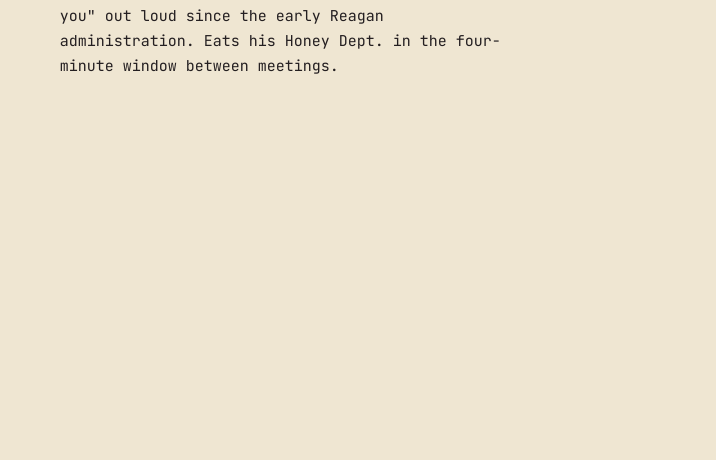
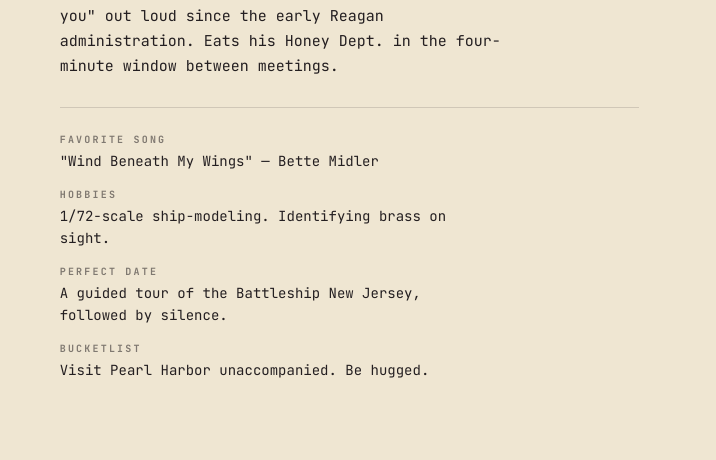
Before and after one commit to steven94c-glitch/honey-dept-deck, a plain HTML site: page index.html in a window 1280 px wide. Shown: the part 7154-7614 px from the top of the page, 564-1280 px from the left. Drawn offline with Linux system fonts and the light colour scheme.

Commit message:
Add dating-profile fields (Song / Hobbies / Perfect Date / Bucketlist) to all 14 characters
Co-Authored-By: Claude Opus 4.7 (1M context) <noreply@anthropic.com>

```diff
--- a/index.html
+++ b/index.html
@@ -375,6 +375,28 @@
     margin: 0 0 16px;
     max-width: 50ch;
   }
+  /* dating-profile field list */
+  .dating-profile {
+    margin: 28px 0 0;
+    padding: 24px 0 0;
+    border-top: 1px solid rgba(36, 31, 33, 0.15);
+    font-family: var(--mono);
+  }
+  .dating-profile dt {
+    font-size: 10px;
+    font-weight: 700;
+    letter-spacing: .22em;
+    text-transform: uppercase;
+    margin: 14px 0 4px;
+    opacity: .55;
+  }
+  .dating-profile dt:first-child { margin-top: 0; }
+  .dating-profile dd {
+    margin: 0;
+    font-size: 14px;
+    line-height: 1.55;
+    max-width: 50ch;
+  }
 
   .synopses {
     display: grid;
@@ -713,6 +735,12 @@
       <h4>Bio</h4>
       <p>35-year career. Two combat tours. A chest you can read.</p>
       <p>Spends Sunday afternoons assembling 1/72-scale model frigates with tweezers. Hasn't said "I love you" out loud since the early Reagan administration. Eats his Honey Dept. in the four-minute window between meetings.</p>
+      <dl class="dating-profile">
+        <dt>Favorite Song</dt><dd>"Wind Beneath My Wings" — Bette Midler</dd>
+        <dt>Hobbies</dt><dd>1/72-scale ship-modeling. Identifying brass on sight.</dd>
+        <dt>Perfect Date</dt><dd>A guided tour of the Battleship New Jersey, followed by silence.</dd>
+        <dt>Bucketlist</dt><dd>Visit Pearl Harbor unaccompanied. Be hugged.</dd>
+      </dl>
     </div>
   </div>
   <div class="synopses reveal">
@@ -741,6 +769,12 @@
       <h4>Bio</h4>
       <p>31. Charges $400 per walk. Twelve dogs in her standing rotation.</p>
       <p>Bangs cut by a stylist who flies in from Milan. Calls every dog by its owner's last name. Owns no dogs.</p>
+      <dl class="dating-profile">
+        <dt>Favorite Song</dt><dd>"Edge of Seventeen" — Stevie Nicks</dd>
+        <dt>Hobbies</dt><dd>Drafting passive-aggressive group texts. Spite-Pilates.</dd>
+        <dt>Perfect Date</dt><dd>Drinks at the Carlyle. He picks up the check immediately and doesn't comment.</dd>
+        <dt>Bucketlist</dt><dd>Get profiled in <em>The Cut</em>. Buy a Vermeer.</dd>
+      </dl>
     </div>
   </div>
   <div class="synopses reveal">
@@ -769,6 +803,12 @@
       <h4>Bio</h4>
       <p>58 years old. Eleven thousand career stings.</p>
       <p>Names every queen after a 1940s starlet. Drinks one Schlitz a night. Hasn't been to a movie theater since 1979 but reads every review in the Sunday paper.</p>
+      <dl class="dating-profile">
+        <dt>Favorite Song</dt><dd>"Stardust" — Hoagy Carmichael</dd>
+        <dt>Hobbies</dt><dd>Reading Sunday film reviews of movies he won't see. Naming queens.</dd>
+        <dt>Perfect Date</dt><dd>A drive through the Poconos with the radio off. Cole slaw afterward.</dd>
+        <dt>Bucketlist</dt><dd>Outlive the hive he started in 1992.</dd>
+      </dl>
     </div>
   </div>
   <div class="synopses reveal">
@@ -797,6 +837,12 @@
       <h4>Bio</h4>
       <p>44. Owns fourteen cut-off sweat suits, all gray, all from 1991–1994.</p>
       <p>Calls his mother at 4pm every day without fail. Cried at <em>Coco</em> and tells everyone. Bench: 405.</p>
+      <dl class="dating-profile">
+        <dt>Favorite Song</dt><dd>"I Will Always Love You" — Whitney Houston</dd>
+        <dt>Hobbies</dt><dd>Calling his mother. Watching Pixar films alone.</dd>
+        <dt>Perfect Date</dt><dd>Long walk on the boardwalk where she lets him talk about his abuela.</dd>
+        <dt>Bucketlist</dt><dd>Be told he's a good son by an authority figure. Tag a bear.</dd>
+      </dl>
     </div>
   </div>
   <div class="synopses reveal">
@@ -825,6 +871,12 @@
       <h4>Bio</h4>
       <p>29. Belgian-American. Four straight gran fondos in the bottom 5%.</p>
       <p>Studio apartment with three Pinarellos and a betta fish named Doping Allegation. Has never laughed at a joke in front of a witness.</p>
+      <dl class="dating-profile">
+        <dt>Favorite Song</dt><dd>"Adagio in G Minor" — Albinoni</dd>
+        <dt>Hobbies</dt><dd>Hand-tuning derailleurs. Maintaining grudges.</dd>
+        <dt>Perfect Date</dt><dd>A guided tour of the Royal Library of Belgium. Mutual silence afterward.</dd>
+        <dt>Bucketlist</dt><dd>Be named in a <em>Vrij Nederland</em> feature. Finish in the top half.</dd>
+      </dl>
     </div>
   </div>
   <div class="synopses reveal">
@@ -853,6 +905,12 @@
       <h4>Bio</h4>
       <p>81. Same seat, Tuesdays and Thursdays, for 23 years.</p>
       <p>Won $2,400 in 1987 and hasn't won since. Carries a small framed photo of a stranger she found on the side of Route 17 in 1974. Will not speak to her sister.</p>
+      <dl class="dating-profile">
+        <dt>Favorite Song</dt><dd>"Goodnight, Irene" — Lead Belly</dd>
+        <dt>Hobbies</dt><dd>Bingo. Inventorying.</dd>
+        <dt>Perfect Date</dt><dd>Early dinner at a diner that takes cash only. Home by 8.</dd>
+        <dt>Bucketlist</dt><dd>Be left alone. See it through.</dd>
+      </dl>
     </div>
   </div>
   <div class="synopses reveal">
@@ -881,6 +939,12 @@
       <h4>Bio</h4>
       <p>Partners 19 years. Parked behind the laundromat at 6:42am every weekday.</p>
       <p>Frank reads the entire Pennysaver, including the classifieds. Pencil pretends to. Neither has pulled anyone over in a calendar year.</p>
+      <dl class="dating-profile">
+        <dt>Favorite Song</dt><dd>"Take Me Home, Country Roads" — John Denver</dd>
+        <dt>Hobbies</dt><dd>Reading the Pennysaver. Sitting.</dd>
+        <dt>Perfect Date</dt><dd>A full shift parked behind the laundromat with nothing happening.</dd>
+        <dt>Bucketlist</dt><dd>Make it to thirty years. Get a corner office.</dd>
+      </dl>
     </div>
   </div>
   <div class="synopses reveal">
@@ -909,6 +973,12 @@
       <h4>Bio</h4>
       <p>36. Hair currently 11 inches tall.</p>
       <p>Engaged five times to the same man, named Carl. Subscribes to four trade magazines and reads zero of them. Has worn the same perfume since 1984.</p>
+      <dl class="dating-profile">
+        <dt>Favorite Song</dt><dd>"Total Eclipse of the Heart" — Bonnie Tyler</dd>
+        <dt>Hobbies</dt><dd>Bowling league. Speaking loudly.</dd>
+        <dt>Perfect Date</dt><dd>A booth at the Italian place where they know her order. He tips well.</dd>
+        <dt>Bucketlist</dt><dd>Get Carl to actually marry her. Cruise the Mediterranean.</dd>
+      </dl>
     </div>
   </div>
   <div class="synopses reveal">
@@ -937,6 +1007,12 @@
       <h4>Bio</h4>
       <p>27. Has not initiated a conversation since 2019.</p>
       <p>Owns a tortoiseshell cat named Provision. Sat through his entire two-year relationship like it was a calendar invite he forgot to decline.</p>
+      <dl class="dating-profile">
+        <dt>Favorite Song</dt><dd>"How Long" — Charlie Puth</dd>
+        <dt>Hobbies</dt><dd>Texting back. Maintaining a Notes-app list of women.</dd>
+        <dt>Perfect Date</dt><dd>She does most of the talking. Splits the check.</dd>
+        <dt>Bucketlist</dt><dd>Be promoted to senior. Get a co-op below 23rd.</dd>
+      </dl>
     </div>
   </div>
   <div class="synopses reveal">
@@ -965,6 +1041,12 @@
       <h4>Bio</h4>
       <p>52. Eats lunch out of the same Igloo cooler he's owned since 1989.</p>
       <p>Watches a single coat of paint dry for the full eight-hour cure window without leaving the room. Has lived next to the same neighbor for 14 years and does not know his name.</p>
+      <dl class="dating-profile">
+        <dt>Favorite Song</dt><dd>"Misty" — Erroll Garner</dd>
+        <dt>Hobbies</dt><dd>Watching paint dry. Knowing the name of every color on sight.</dd>
+        <dt>Perfect Date</dt><dd>She brings a thermos. They sit in a room together.</dd>
+        <dt>Bucketlist</dt><dd>Paint the inside of a church. Be quiet for an entire summer.</dd>
+      </dl>
     </div>
   </div>
   <div class="synopses reveal">
@@ -993,6 +1075,12 @@
       <h4>Bio</h4>
       <p>41. Ordained at 28.</p>
       <p>Previously regional sales lead for a paper distributor in Akron, Ohio. Has not spoken on a telephone in thirteen years. Still dreams about printer toner.</p>
+      <dl class="dating-profile">
+        <dt>Favorite Song</dt><dd>"Big Yellow Taxi" — Joni Mitchell</dd>
+        <dt>Hobbies</dt><dd>Meditation. Light gardening. Resisting the urge to call his old boss.</dd>
+        <dt>Perfect Date</dt><dd>A long hike with no phone. Vow of silence honored on both sides.</dd>
+        <dt>Bucketlist</dt><dd>One uninterrupted year. See Akron one more time and feel nothing.</dd>
+      </dl>
     </div>
   </div>
   <div class="synopses reveal">
@@ -1021,6 +1109,12 @@
       <h4>Bio</h4>
       <p>28. Trains in a Bronx gym that hasn't been painted since the Reagan administration.</p>
       <p>Talks to his dead father between rounds. Reads only the obituaries. Plays no music.</p>
+      <dl class="dating-profile">
+        <dt>Favorite Song</dt><dd>"Cuando Calienta el Sol" — Luis Miguel</dd>
+        <dt>Hobbies</dt><dd>Reading obituaries. Long bus rides.</dd>
+        <dt>Perfect Date</dt><dd>She comes to the fight. They eat pernil after.</dd>
+        <dt>Bucketlist</dt><dd>Beat someone who's beaten him before. Build his mother a house.</dd>
+      </dl>
     </div>
   </div>
   <div class="synopses reveal">
@@ -1049,6 +1143,12 @@
       <h4>Bio</h4>
       <p>47. Came over from Lviv in 1998. Started in scaffolding, climbed up.</p>
       <p>Wife back home, daughter in Edmonton he has never met. Sings opera on the rig. Loudly, badly, with great feeling.</p>
+      <dl class="dating-profile">
+        <dt>Favorite Song</dt><dd>"Nessun Dorma" — Pavarotti, 1972</dd>
+        <dt>Hobbies</dt><dd>Singing opera at altitude. Postcards.</dd>
+        <dt>Perfect Date</dt><dd>A walk along the Hudson. She lets him sing.</dd>
+        <dt>Bucketlist</dt><dd>Visit Edmonton. Be invited in.</dd>
+      </dl>
     </div>
   </div>
   <div class="synopses reveal">
@@ -1077,6 +1177,12 @@
       <h4>Bio</h4>
       <p>Their 2003 Volvo has been "fine" for the entire trip.</p>
       <p>Lance refuses to call AAA. Bernadette will not suggest it. They have carried three tubes of Honey Dept. in the glove box for nine years. This is what they're for.</p>
+      <dl class="dating-profile">
+        <dt>Favorite Song</dt><dd>"The Way You Look Tonight" — Sinatra</dd>
+        <dt>Hobbies</dt><dd>Day-drives. Not calling AAA.</dd>
+        <dt>Perfect Date</dt><dd>They are already on it.</dd>
+        <dt>Bucketlist</dt><dd>Make it to the wedding. Make it home.</dd>
+      </dl>
     </div>
   </div>
   <div class="synopses reveal">
```
Also changed, not shown: 1 other file.
